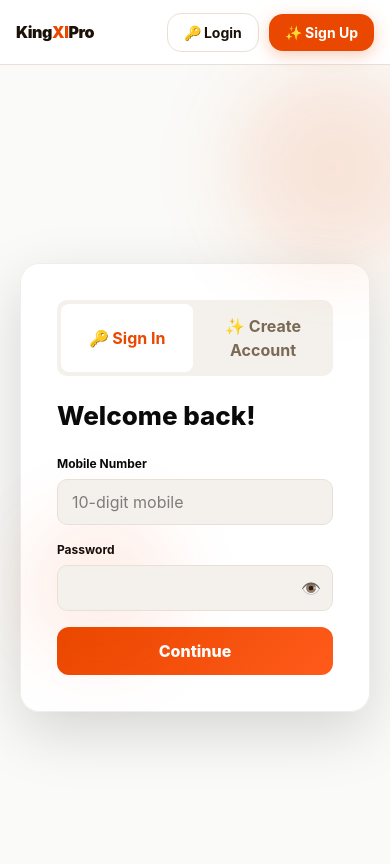
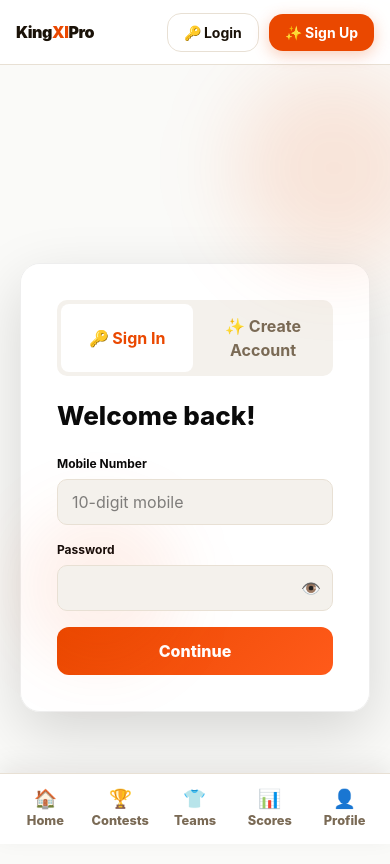
Before and after one commit to VIJAY7488/king11prov1, a React (Vite) app in the folder frontend/: page /login in a window 390 px wide. Shown: the top 864 px of the page. Built offline with nearby package versions, Linux system fonts and the light colour scheme; no server answers.

Commit message:
feat: added mobile navigation

```diff
--- a/frontend/src/App.tsx
+++ b/frontend/src/App.tsx
@@ -93,7 +93,7 @@ function AppLayout() {
   return (
     <div className="min-h-screen" style={{ background: "#FAFAF8" }}>
       <Navbar />
-      <main>
+      <main className="pb-24 md:pb-0">
         <Routes>
           {/* Public */}
           <Route path="/"          element={<HomePage />} />
--- a/frontend/src/components/layout/Navbar.tsx
+++ b/frontend/src/components/layout/Navbar.tsx
@@ -1,11 +1,15 @@
 import { useState } from "react";
-import { useNavigate, Link } from "react-router-dom";
+import { useNavigate, Link, useLocation } from "react-router-dom";
 import { useAuthStore } from "@/store/authStore";
 import { useApp } from "@/context/AppContext";
 import { AddMoneyModal } from "../wallet/AddMoneyModal";
 
 const Navbar = () => {
+
   const navigate = useNavigate();
+  const location = useLocation();
+  const pathname = location.pathname;
+
 
   const user    = useAuthStore((s) => s.user);
   const logout  = useAuthStore((s) => s.logout);
@@ -27,7 +31,40 @@ const Navbar = () => {
     void logout().finally(() => {
       navigate("/");
     });
-  }
+  };
+
+  const mobileNavitems = [
+    {
+      to: "/",
+      icon: "🏠",
+      label: "Home",
+      isActive: pathname === "/",
+    },
+    {
+      to: "/contests",
+      icon: "🏆",
+      label: "Contests",
+      isActive: pathname === "/contests" || pathname.startsWith("/contests/"),
+    },
+    {
+      to: isAuthed ? "/teams" : "/login",
+      icon: "👕",
+      label: "Teams",
+      isActive: pathname === "/teams" || pathname.startsWith("/teams/"),
+    },
+    {
+      to: "/matches",
+      icon: "📊",
+      label: "Scores",
+      isActive: pathname === "/matches" || pathname.startsWith("/matches/"),
+    },
+    {
+      to: isAuthed ? "/profile" : "/login",
+      icon: "👤",
+      label: "Profile",
+      isActive: pathname === "/profile" || pathname.startsWith("/profile/"),
+    }
+  ];
 
   return (
     <>
@@ -112,6 +149,19 @@ const Navbar = () => {
         </div>
       </nav>
 
+      <div className="md:hidden fixed inset-x-0 bottom-0 z-50 border-t-[1.5px] border-[#E8E0D4] bg-white/95 backdrop-blur-xl shadow-[0_-8px_24px_rgba(26,18,8,0.08)]"
+        style={{paddingBottom: "max(env(safe-area-inset-bottom), 0.35rem)"}}>
+          <div className="mx-auto flex h-16 max-w-[560px] items-center justify-around px-2">
+            {mobileNavitems.map((item) => (
+              <Link key={item.label} to={item.to} className={`flex flex-1 min-w-0 flex-col items-center rounded-xl px-1 py-1 transition-all ${item.isActive ? "text-[#EA4800]" : "text-[#7A6A55]"}`}
+              >
+                <span className={`mb-0.5 flex h-7 w-10 items-center justify-center rounded-xl text-[1.15rem] ${item.isActive ? "bg-[#FFF0EA]" : ""}`}>{item.icon}</span>
+                <span className="text-[0.8rem] font-extrabold leading-none">{item.label}</span>
+              </Link>
+            ))}
+          </div>
+        </div>
+
       <AddMoneyModal
         show={showAddMoney}
         onClose={() => setShowAddMoney(false)}
```
